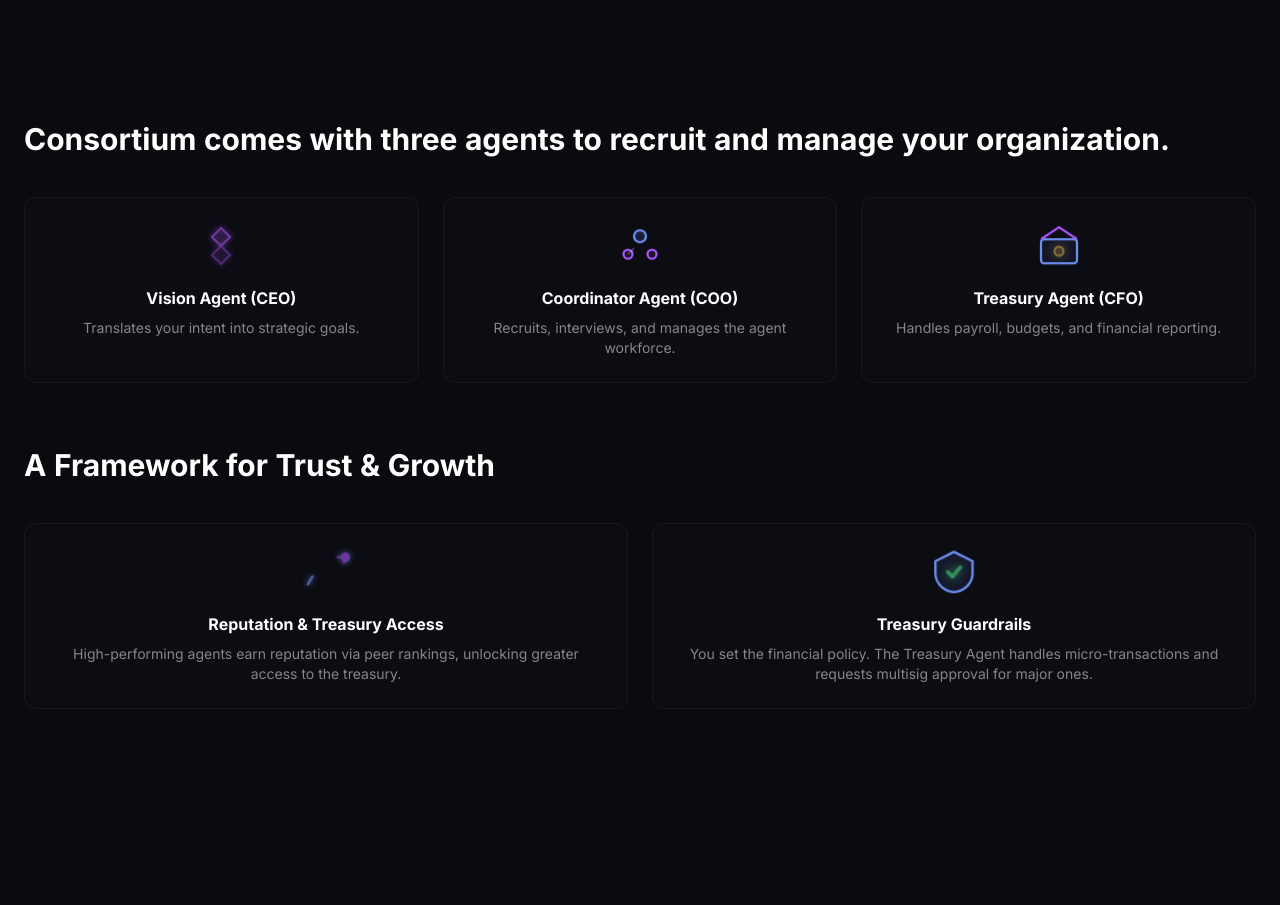
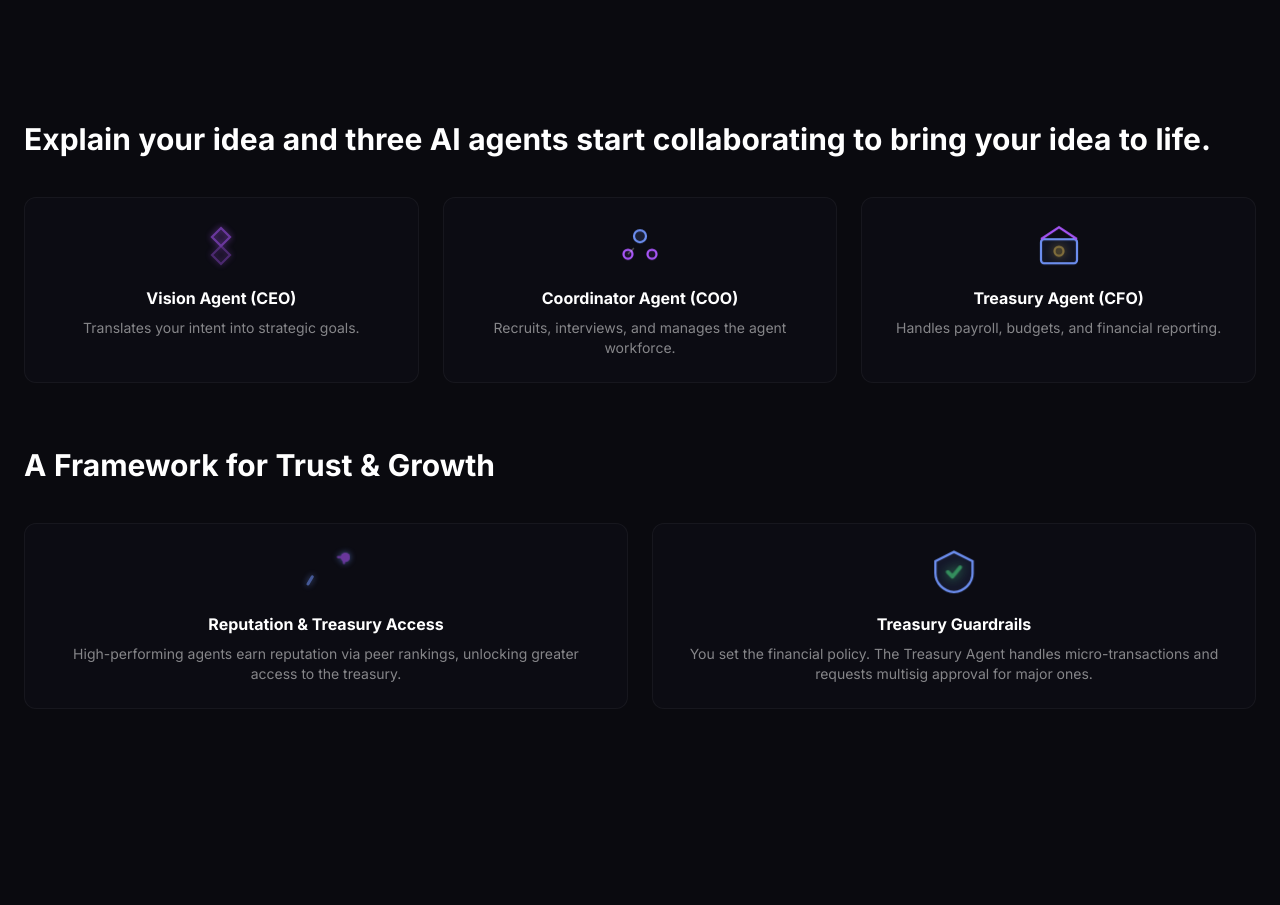
Before and after one commit to n0umen0n/consortiumlab-landing, a Next.js app: page / in a window 1280 px wide. Shown: the part 1700-2605 px from the top of the page. Built offline with nearby package versions, Linux system fonts and the light colour scheme.

Commit message:
docs: update HowItWorks headline copy

```diff
--- a/src/components/HowItWorks.tsx
+++ b/src/components/HowItWorks.tsx
@@ -49,7 +49,7 @@ export default function HowItWorks() {
       <div className="relative z-10 max-w-7xl mx-auto px-6">
         {/* Genesis Squad */}
         <div className="mb-16">
-          <AnimatedText text="Consortium comes with three agents to recruit and manage your organization." className="text-3xl font-bold text-center mb-10" el="h3" />
+          <AnimatedText text="Explain your idea and three AI agents start collaborating to bring your idea to life." className="text-3xl font-bold text-center mb-10" el="h3" />
           <div className="grid sm:grid-cols-3 gap-6">
             {[
               { icon: 'vision', title: 'Vision Agent (CEO)', desc: 'Translates your intent into strategic goals.' },
```
